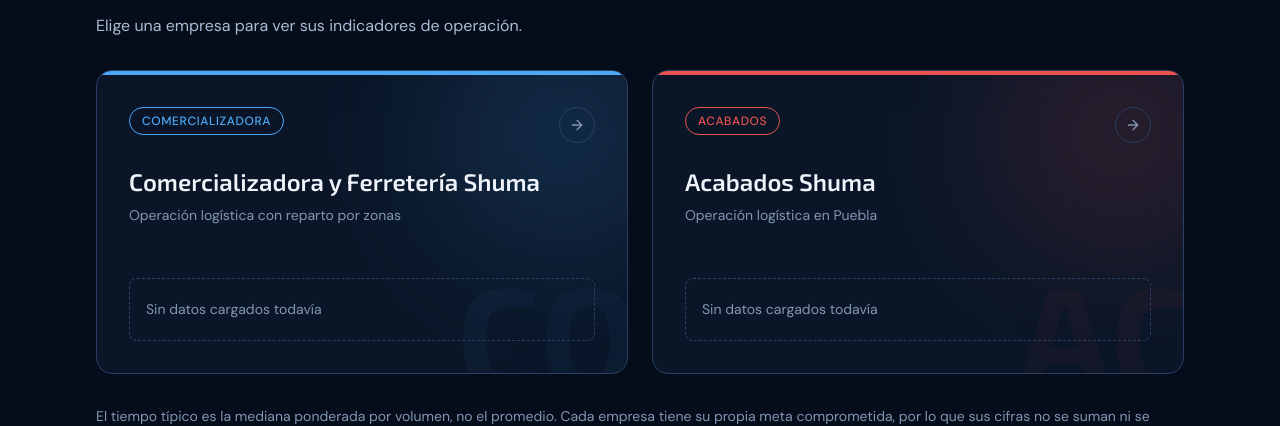
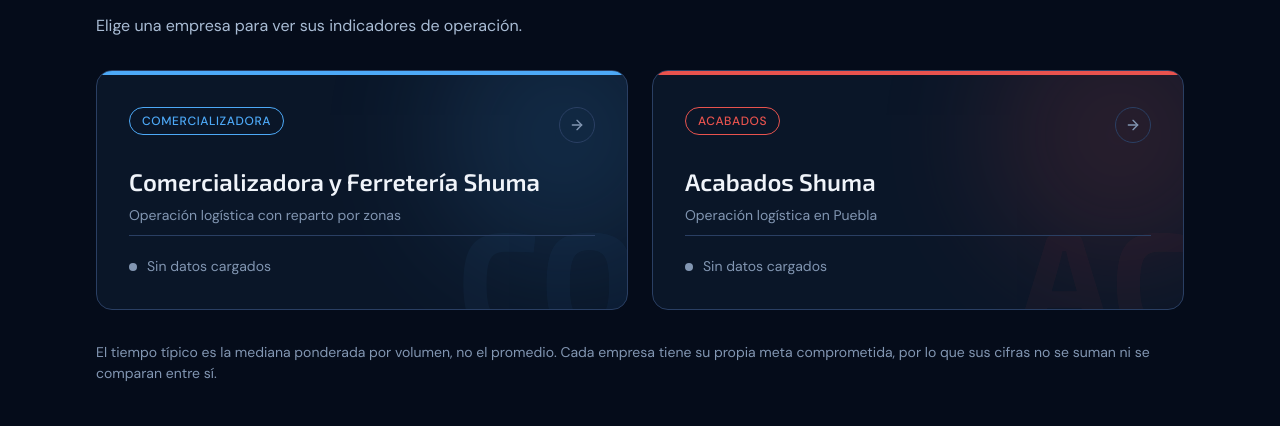
Before and after one commit to Josalfer1097/Shuma_BI, a Next.js app: page / in a window 1280 px wide. Shown: the part 140-566 px from the top of the page. Built offline with nearby package versions, Linux system fonts and the light colour scheme; no server answers; the database is empty.

Commit message:
Replace card metrics with a status signal on the landing page

```diff
--- a/components/EmpresaCard.tsx
+++ b/components/EmpresaCard.tsx
@@ -2,7 +2,6 @@
 import Link from 'next/link'
 import { ArrowRight } from 'lucide-react'
 import type { Empresa } from '@/lib/empresas'
-import { formatDecimal, formatNumber } from '@/lib/format'
 import type { ResumenLogistica } from '@/lib/aggregate'
 
 /**
@@ -13,9 +12,23 @@
  * dominante: resplandor de fondo, iniciales de marca de agua y franja
  * superior. Antes de leer el nombre ya se distingue de cual se trata.
  *
- * Muestra un solo indicador a proposito. La portada sirve para elegir, no
- * para analizar; los cuatro indicadores viven un nivel adentro.
+ * No lleva cifras a proposito. Un tiempo de entrega sin su meta y sin su
+ * volumen al lado no significa nada para quien apenas esta entrando, y
+ * ponerle esos datos de apoyo convertia la portada en un tablero mas.
+ *
+ * Lo que si lleva es una senal de estado: verde, ambar o gris. Es una senal,
+ * no un dato, y esa es justamente la diferencia. Dice si hay algo que mirar
+ * sin invitar a comparar cifras entre empresas, que no son comparables.
  */
+
+type Estado = 'en-meta' | 'fuera-de-meta' | 'sin-datos'
+
+const ESTADOS: Record<Estado, { color: string; texto: string }> = {
+  'en-meta': { color: 'var(--success)', texto: 'Dentro de meta' },
+  'fuera-de-meta': { color: 'var(--warning)', texto: 'Fuera de meta' },
+  'sin-datos': { color: 'var(--text-muted)', texto: 'Sin datos cargados' },
+}
+
 export function EmpresaCard({
   empresa,
   resumen,
@@ -26,12 +39,16 @@
   const color = `var(--empresa-${empresa.id})`
   const iniciales = empresa.nombreCorto.slice(0, 2).toUpperCase()
 
+  const estado: Estado =
+    resumen === null ? 'sin-datos' : resumen.cumpleMeta ? 'en-meta' : 'fuera-de-meta'
+  const { color: colorEstado, texto: textoEstado } = ESTADOS[estado]
+
   return (
     <Link
       href={`/${empresa.id}`}
-      aria-label={`Ver indicadores de ${empresa.nombre}`}
+      aria-label={`Ver indicadores de ${empresa.nombre}. ${textoEstado}.`}
       style={{ ['--color-empresa' as string]: color }}
-      className="group relative isolate flex min-h-[19rem] flex-col overflow-hidden rounded-2xl border border-border bg-bg-surface transition-[transform,border-color,box-shadow] duration-300 hover:-translate-y-1 hover:border-[color:var(--color-empresa)] hover:shadow-2xl focus-visible:outline-none focus-visible:ring-2 focus-visible:ring-[color:var(--color-empresa)] focus-visible:ring-offset-2 focus-visible:ring-offset-bg-base motion-reduce:transition-none motion-reduce:hover:translate-y-0"
+      className="group relative isolate flex min-h-[15rem] flex-col overflow-hidden rounded-2xl border border-border bg-bg-surface transition-[transform,border-color,box-shadow] duration-300 hover:-translate-y-1 hover:border-[color:var(--color-empresa)] hover:shadow-2xl focus-visible:outline-none focus-visible:ring-2 focus-visible:ring-[color:var(--color-empresa)] focus-visible:ring-offset-2 focus-visible:ring-offset-bg-base motion-reduce:transition-none motion-reduce:hover:translate-y-0"
     >
       {/* Franja de color: la senal mas rapida de que empresa es. */}
       <div
@@ -51,7 +68,7 @@
           modo seria una caja con texto. */}
       <span
         aria-hidden="true"
-        className="pointer-events-none absolute -bottom-8 -right-3 -z-10 select-none font-exo text-[9rem] font-bold leading-none opacity-[0.045] transition-opacity duration-300 group-hover:opacity-[0.09]"
+        className="pointer-events-none absolute -bottom-10 -right-3 -z-10 select-none font-exo text-[9rem] font-bold leading-none opacity-[0.045] transition-opacity duration-300 group-hover:opacity-[0.09]"
         style={{ color }}
       >
         {iniciales}
@@ -63,7 +80,7 @@
             className="inline-flex items-center rounded-full border px-3 py-1 text-scale-xs font-medium uppercase tracking-wider"
             style={{ borderColor: color + '59', color }}
           >
-            {empresa.id === 'cfs' ? 'Comercializadora' : 'Acabados'}
+            {empresa.nombreCorto}
           </span>
           <span
             className="flex h-9 w-9 shrink-0 items-center justify-center rounded-full border border-border text-text-muted transition-all duration-300 group-hover:border-[color:var(--color-empresa)] group-hover:text-[color:var(--color-empresa)]"
@@ -78,45 +95,17 @@
         </h2>
         <p className="mt-2 text-scale-sm text-text-muted">{empresa.descripcion}</p>
 
-        <div className="mt-auto pt-8">
-          {resumen === null ? (
-            <div className="rounded-lg border border-dashed border-border px-4 py-5">
-              <p className="text-scale-sm text-text-muted">Sin datos cargados todavía</p>
-            </div>
-          ) : (
-            <>
-              <p className="text-scale-xs uppercase tracking-wider text-text-muted">
-                Tiempo típico de entrega
-              </p>
-              <div className="mt-1 flex items-baseline gap-2">
-                <span
-                  className="font-exo text-scale-4xl font-bold leading-none"
-                  style={{ color: resumen.cumpleMeta ? 'var(--success)' : 'var(--danger)' }}
-                >
-                  {formatDecimal(resumen.medianaDias)}
-                </span>
-                <span className="text-scale-lg text-text-muted">días</span>
-              </div>
-
-              <div className="mt-4 flex flex-wrap items-center gap-x-5 gap-y-1 border-t border-border pt-4 text-scale-xs text-text-muted">
-                <span>
-                  Meta: <span className="text-text-secondary">{empresa.metaDias} días</span>
-                </span>
-                <span>
-                  <span className="text-text-secondary">{formatNumber(resumen.entregas)}</span>{' '}
-                  entregas
-                </span>
-                {resumen.mesesTotales > 0 && (
-                  <span>
-                    <span className="text-text-secondary">
-                      {resumen.mesesEnMeta} de {resumen.mesesTotales}
-                    </span>{' '}
-                    meses en meta
-                  </span>
-                )}
-              </div>
-            </>
-          )}
+        <div className="mt-auto flex items-center gap-2.5 border-t border-border pt-5">
+          {/* El punto no es el unico portador del mensaje: va acompanado del
+              texto, porque el color solo excluye a quien no lo distingue. */}
+          <span
+            aria-hidden="true"
+            className="h-2 w-2 shrink-0 rounded-full"
+            style={{ backgroundColor: colorEstado }}
+          />
+          <span className="text-scale-sm" style={{ color: colorEstado }}>
+            {textoEstado}
+          </span>
         </div>
       </div>
     </Link>
--- a/package.json
+++ b/package.json
@@ -1,6 +1,6 @@
 {
   "name": "shuma-bi-temp",
-  "version": "0.20.1",
+  "version": "0.20.2",
   "private": true,
   "scripts": {
     "dev": "next dev",
```
Also changed, not shown: 1 other file (tests, documents, lock files or other folders).
